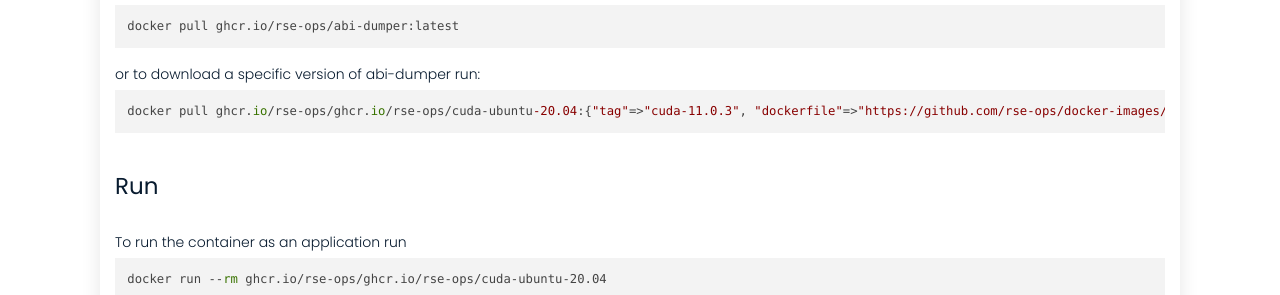
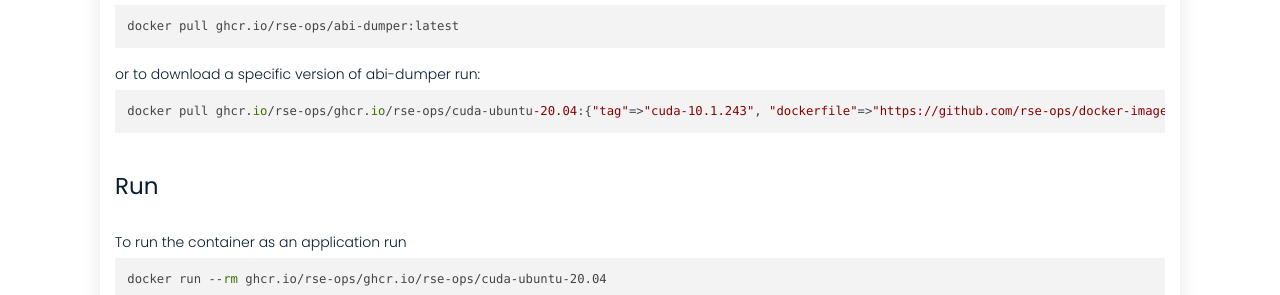
Before and after one commit to rse-ops/docker-images, a Jekyll site: the page built from _library/ghcr.io-rse-ops-cuda-ubuntu-20.04.md, in a window 1280 px wide and 1002 px high. Shown: the part 520-815 px from the top of the window. Built offline with Jekyll 4.4.1, drawn with Linux system fonts in a browser that asks for light colours; nearby versions of some CDN libraries.

Commit message:
Automated push to update library 2021-11-30

```diff
--- a/_library/ghcr.io-rse-ops-cuda-ubuntu-20.04.md
+++ b/_library/ghcr.io-rse-ops-cuda-ubuntu-20.04.md
@@ -1,14 +1,11 @@
 ---
 layout: container
 name: ghcr.io/rse-ops/cuda-ubuntu-20.04
-updated_at: 2021-11-30 03:35:39.811173
+updated_at: 2021-11-30 03:36:02.675567
 
 
 container_url: https://github.com/orgs/rse-ops/packages/container/package/cuda-ubuntu-20.04
 versions:
- - tag: cuda-11.0.3
-   dockerfile: https://github.com/rse-ops/docker-images/blob/main/ubuntu/cuda/Dockerfile
-   manifest: https://crane.ggcr.dev/manifest/ghcr.io/rse-ops/cuda-ubuntu-20.04:cuda-11.0.3
  - tag: cuda-10.1.243
    dockerfile: https://github.com/rse-ops/docker-images/blob/main/ubuntu/cuda/Dockerfile
    manifest: https://crane.ggcr.dev/manifest/ghcr.io/rse-ops/cuda-ubuntu-20.04:cuda-10.1.243
```
Also changed, not shown: other parts of _library/ghcr.io-rse-ops-cuda-ubuntu-20.04.md (+3 -0 lines).
